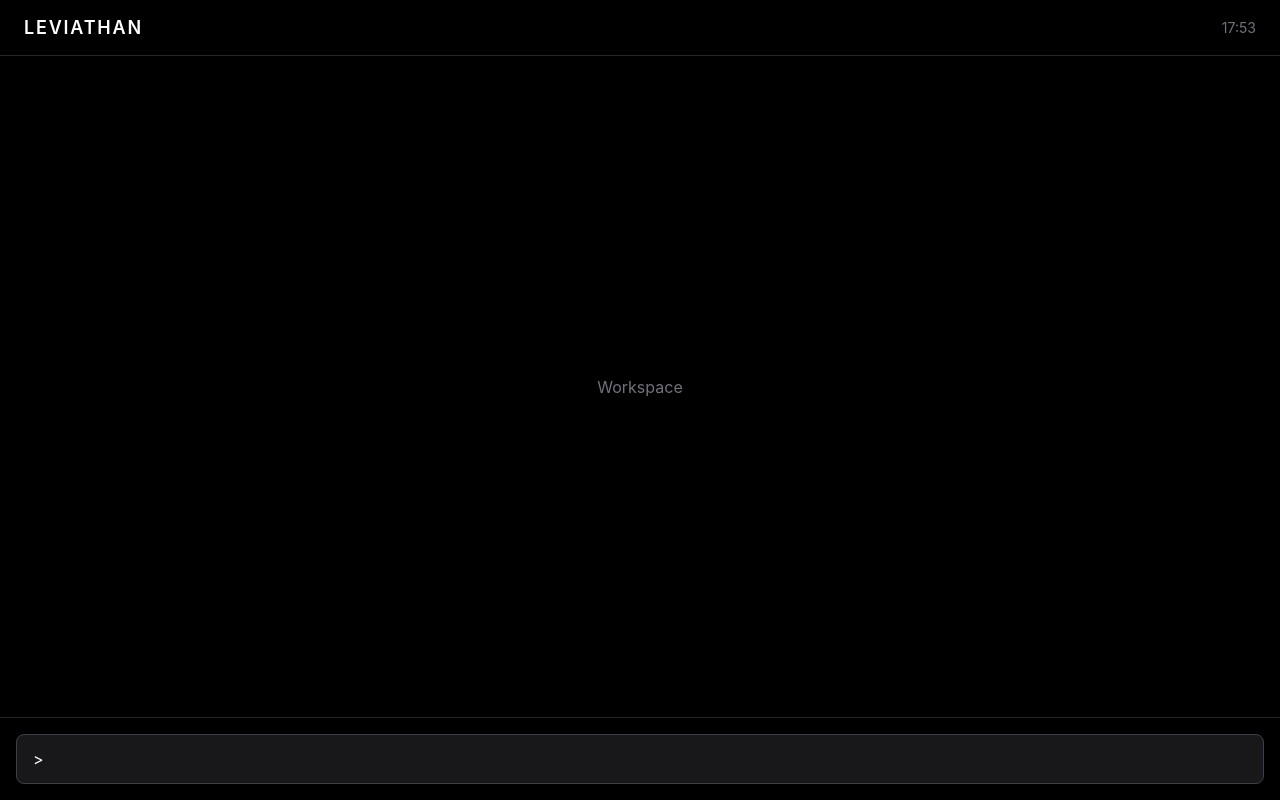
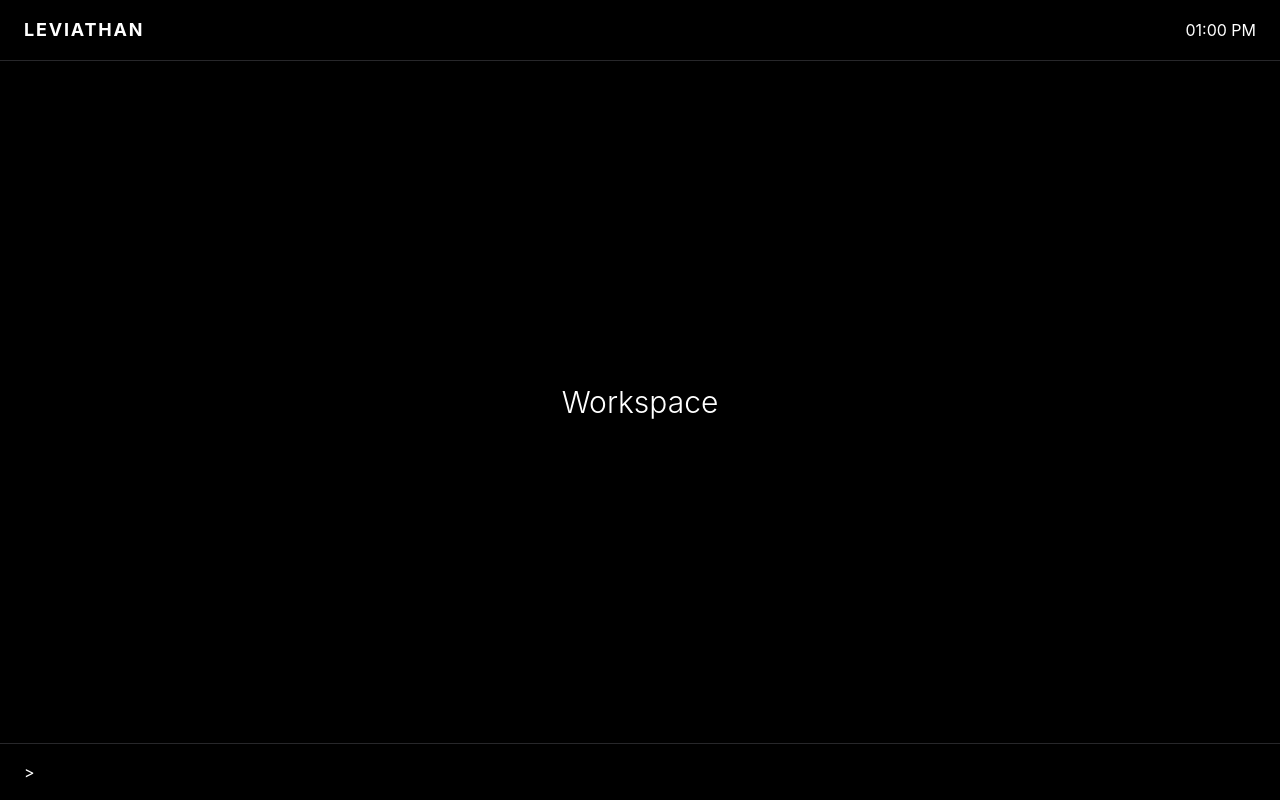
Before and after one commit to PrajitDatta-source/leviathan, a Next.js app in the folder apps/web/: page / in a window 1280 px wide. Built offline with nearby package versions, Linux system fonts and the light colour scheme.

Commit message:
feat: initialize Next.js application and project structure

```diff
--- a/apps/web/src/components/shell/AppShell.tsx
+++ b/apps/web/src/components/shell/AppShell.tsx
@@ -1,27 +1,13 @@
+import { Header } from "./Header";
+import { Workspace } from "./Workspace";
+import { CommandBar } from "./CommandBar";
+
 export function AppShell() {
   return (
-    <div className="flex min-h-screen flex-col bg-black text-white">
-      <header className="flex h-14 items-center justify-between border-b border-zinc-800 px-6">
-        <h1 className="text-lg font-semibold tracking-widest">
-          LEVIATHAN
-        </h1>
-
-        <span className="text-sm text-zinc-500">
-          17:53
-        </span>
-      </header>
-
-      <main className="flex flex-1 items-center justify-center">
-        <p className="text-zinc-500">
-          Workspace
-        </p>
-      </main>
-
-      <footer className="border-t border-zinc-800 p-4">
-        <div className="rounded-lg border border-zinc-700 bg-zinc-900 px-4 py-3">
-          &gt;
-        </div>
-      </footer>
+    <div className="flex h-screen flex-col bg-black text-white">
+      <Header />
+      <Workspace />
+      <CommandBar />
     </div>
   );
 }
--- /dev/null
+++ b/apps/web/src/components/shell/CommandBar.tsx
@@ -0,0 +1,7 @@
+export function CommandBar() {
+  return (
+    <footer className="border-t border-zinc-800 px-6 py-4">
+      <span>&gt;</span>
+    </footer>
+  );
+}
--- /dev/null
+++ b/apps/web/src/components/shell/Header.tsx
@@ -0,0 +1,34 @@
+"use client";
+
+import { useEffect, useState } from "react";
+
+export function Header() {
+  const [time, setTime] = useState("");
+
+  useEffect(() => {
+    const update = () => {
+      setTime(
+        new Date().toLocaleTimeString([], {
+          hour: "2-digit",
+          minute: "2-digit",
+        })
+      );
+    };
+
+    update();
+
+    const interval = setInterval(update, 30000);
+
+    return () => clearInterval(interval);
+  }, []);
+
+  return (
+    <header className="flex items-center justify-between border-b border-zinc-800 px-6 py-4">
+      <h1 className="text-lg font-bold tracking-widest">
+        LEVIATHAN
+      </h1>
+
+      <span>{time}</span>
+    </header>
+  );
+}
--- /dev/null
+++ b/apps/web/src/components/shell/Workspace.tsx
@@ -0,0 +1,9 @@
+export function Workspace() {
+  return (
+    <main className="flex flex-1 items-center justify-center">
+      <h2 className="text-3xl font-light">
+        Workspace
+      </h2>
+    </main>
+  );
+}
```
